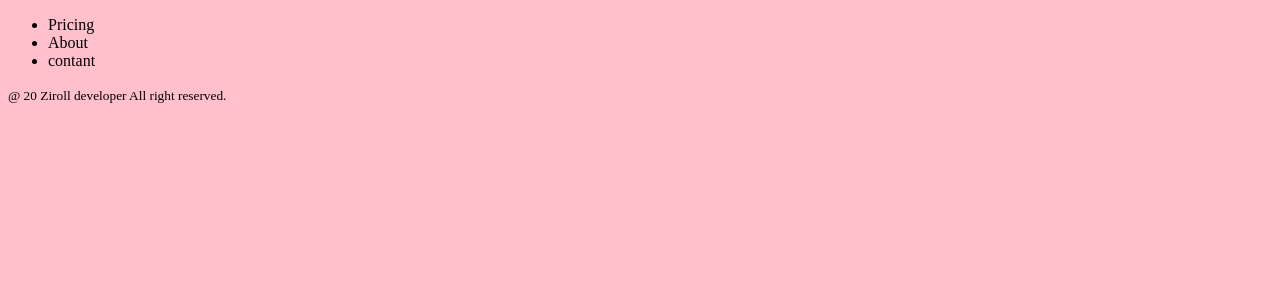
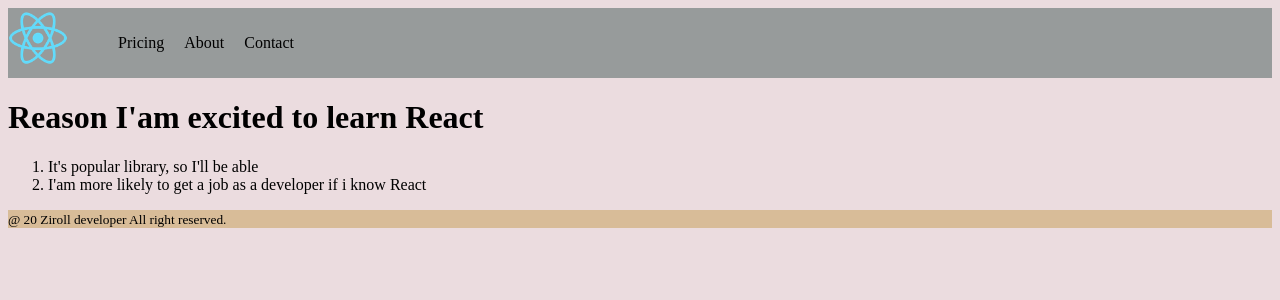
Before and after one commit to gyanur/react_learn, a React (Create React App) app in the folder my-app/: page / in a window 1280 px wide. Shown: the top 300 px of the page. Built offline with nearby package versions, Linux system fonts and the light colour scheme; the HTML template or start-up script is replaced by a standard one.

Commit message:
simple layout

```diff
--- a/my-app/src/Footer.js
+++ b/my-app/src/Footer.js
@@ -1,7 +1,7 @@
 
   function Footer(){
       return(
-          <div>
+          <div className="rot">
        <footer>
       <small> @ 20  Ziroll developer All right reserved. </small>
       </footer>
--- a/my-app/src/Header.js
+++ b/my-app/src/Header.js
@@ -1,18 +1,24 @@
+function Header() {
+  return (
+    <div class="lili">
+      <header>
+       <nav className="nav">
+          <div className = "boxs">
+          <div>
+          <img src="./logo192.png" alt="React Logo"  width="60"/>
+          </div>
+          <div>
+          <ul>
+            <li class = "line">Pricing</li>
+            <li class = "line">About</li>
+            <li class = "line">Contact</li>
+          </ul>
+          </div>
+          </div>
 
-function Header(){
-    return(
-      <div>
-      <header>
-        <nav>
-            <ul>
-              <li>Pricing</li>
-              <li>About</li>
-              <li>contant</li>
-            </ul>
         </nav>
-      </header>
-      </div>
-    )
+        </header>
+        </div>
+  );
 }
-
 export default Header;
--- a/my-app/src/Maincontent.js
+++ b/my-app/src/Maincontent.js
@@ -1,6 +1,6 @@
-  import React from "react"
 
-   export default function Maincontent() {
+
+    function Maincontent() {
     return(
       <div>
       <h1>Reason I'am excited to learn React</h1>
@@ -14,3 +14,4 @@
       </div>
     )
 }
+ export default Maincontent;
--- /dev/null
+++ b/my-app/src/component/App.js
@@ -0,0 +1,14 @@
+import React from "react";
+import Navbar from "./Navbar"; // Correct the import path
+import Main from "./Main"; // Correct the import path
+
+function App() {
+  return (
+    <>
+      <Navbar />
+      <Main />
+    </>
+  );
+}
+
+export default App;
--- a/my-app/src/index.css
+++ b/my-app/src/index.css
@@ -1,5 +1,19 @@
+
 body{
-  background-color: pink;
+  background-color: rgb(235, 220, 223);
+}
 
+.line{
+  display: inline-block;
+  padding : 10px
 
 }
+.boxs{
+  display: flex;
+}
+.rot{
+  background-color: rgb(216, 188, 152);
+}
+.lili{
+  background-color: rgb(151, 155, 155);
+}
--- a/my-app/src/index.js
+++ b/my-app/src/index.js
@@ -2,11 +2,22 @@ import ReactDOM from "react-dom";
 import "./index.css";
 import Header from "./Header";
 import Footer from "./Footer";
+import Maincontent from "./Maincontent";
+
 
 ReactDOM.render(
   <>
     <Header />
+    <Maincontent/>
     <Footer />
   </>,
   document.getElementById("root")
 );
+
+
+
+// import React from "react";
+// import ReactDOM from "react-dom";
+// import App from "./component/App";
+
+// ReactDOM.render(<App />, document.getElementById("root"));
```
Also changed, not shown: my-app/src/App.js (deleted, +0 -25 lines), my-app/src/component/Main.js (added, +8 -0 lines), my-app/src/component/Navbar.js (added, +8 -0 lines).
